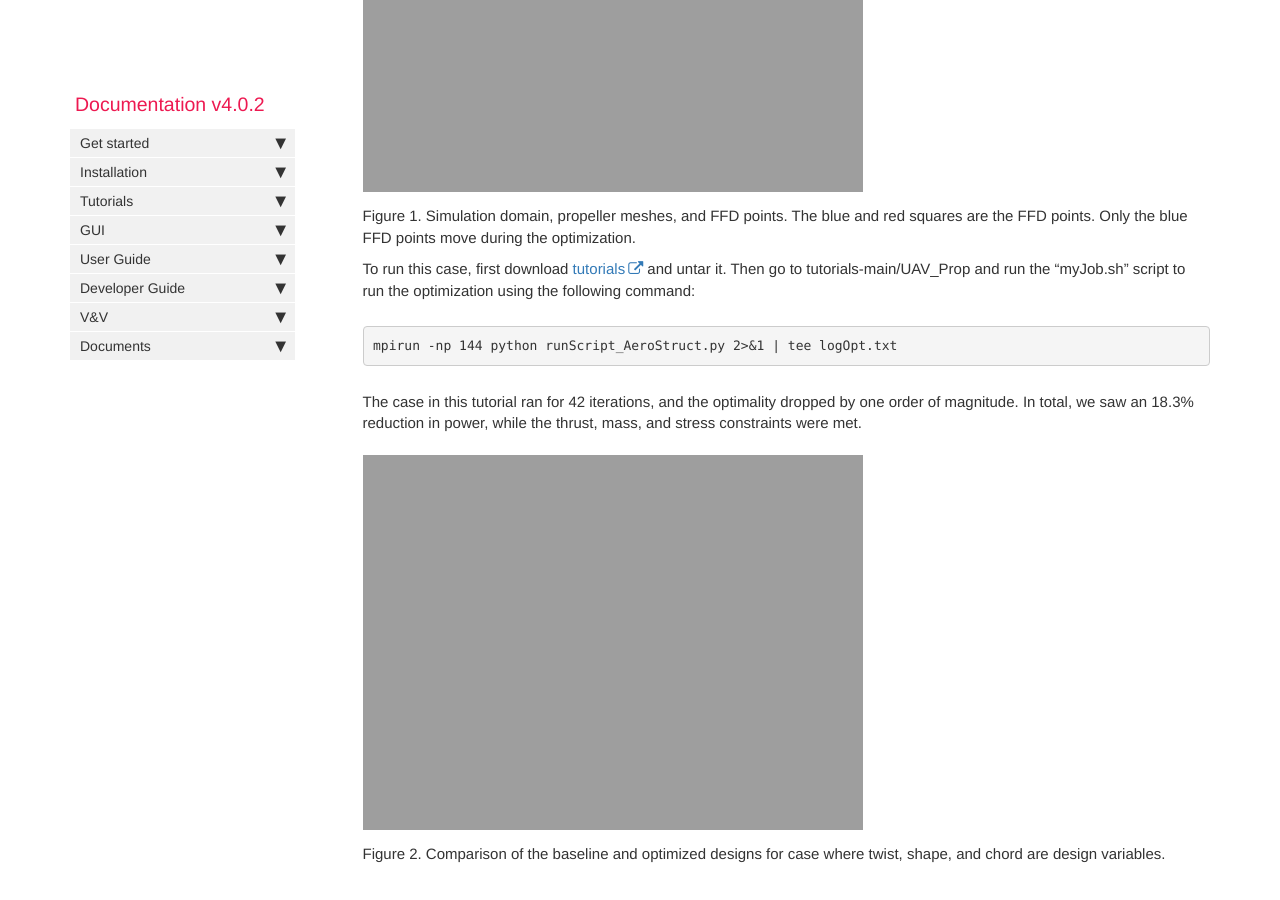
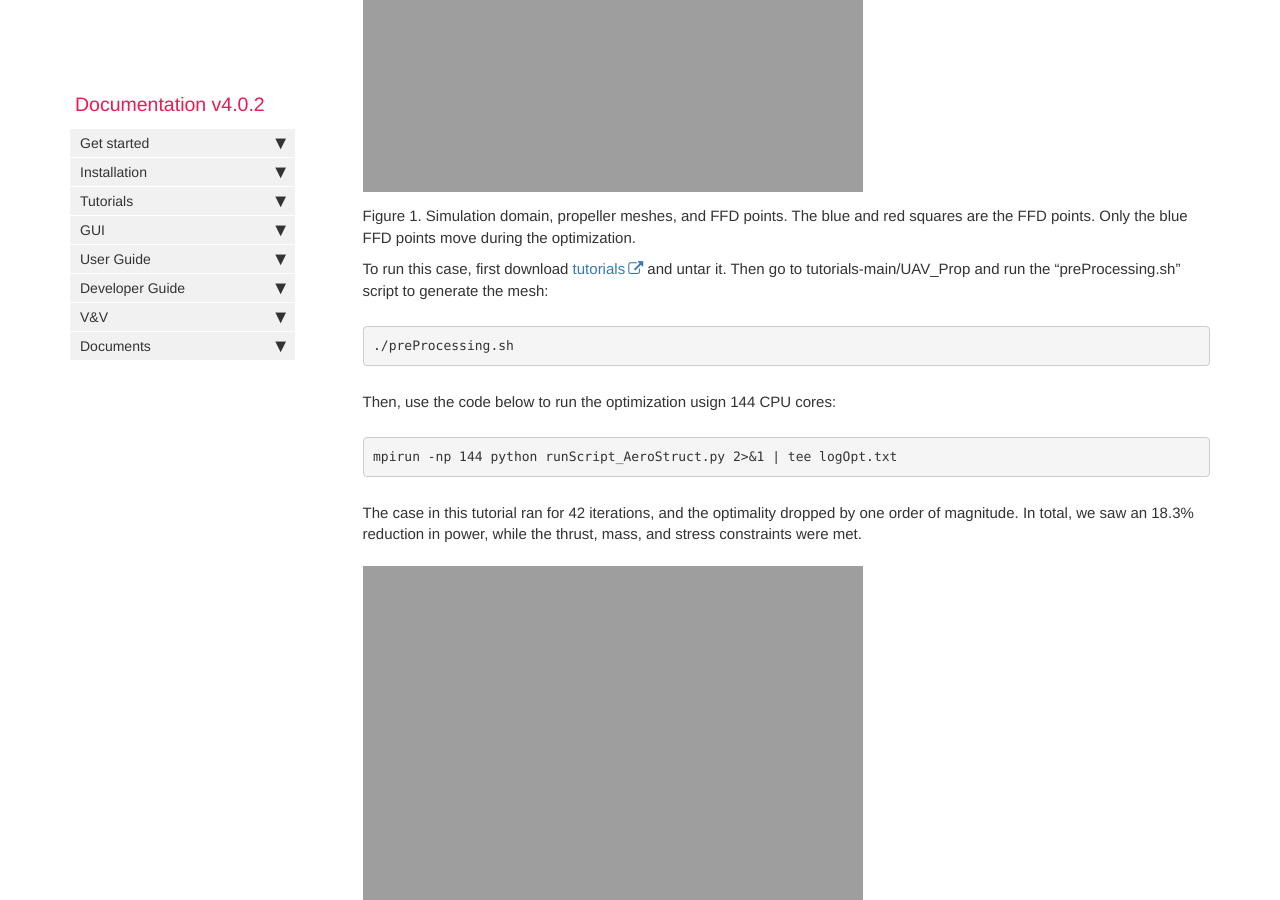
Before and after one commit to DAFoam/DAFoam.github.io, a Jekyll site: the page built from pages/mydoc/mydoc_tutorials_aerostruct_uav_prop.md, in a window 1280 px wide and 900 px high, scrolled down 795 px. Built offline with Jekyll 4.4.1, drawn with Linux system fonts in a browser that asks for light colours; comment, search, counter and statistics services are not loaded.

Commit message:
Update mydoc_tutorials_aerostruct_uav_prop.md

```diff
--- a/pages/mydoc/mydoc_tutorials_aerostruct_uav_prop.md
+++ b/pages/mydoc/mydoc_tutorials_aerostruct_uav_prop.md
@@ -27,7 +27,13 @@ Solver: DARhoSimpleFoam
 
 Figure 1. Simulation domain, propeller meshes, and FFD points. The blue and red squares are the FFD points. Only the blue FFD points move during the optimization.
 
-To run this case, first download [tutorials](https://github.com/DAFoam/tutorials/archive/main.tar.gz) and untar it. Then go to tutorials-main/UAV_Prop and run the “myJob.sh” script to run the optimization using the following command:
+To run this case, first download [tutorials](https://github.com/DAFoam/tutorials/archive/main.tar.gz) and untar it. Then go to tutorials-main/UAV_Prop and run the “preProcessing.sh” script to generate the mesh:
+
+<pre>
+./preProcessing.sh
+</pre>
+
+Then, use the code below to run the optimization usign 144 CPU cores:
 
 <pre>
 mpirun -np 144 python runScript_AeroStruct.py 2>&1 | tee logOpt.txt
```
